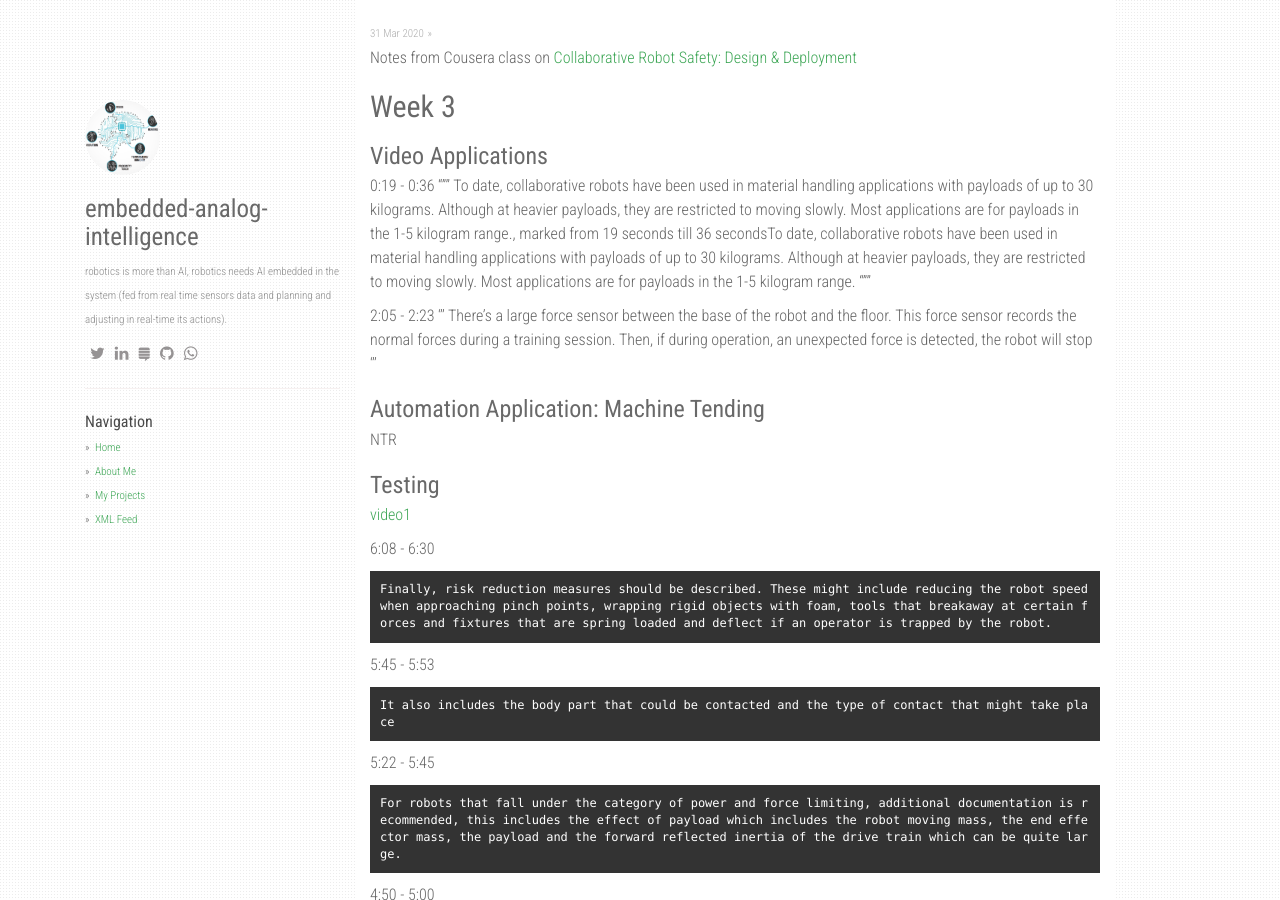
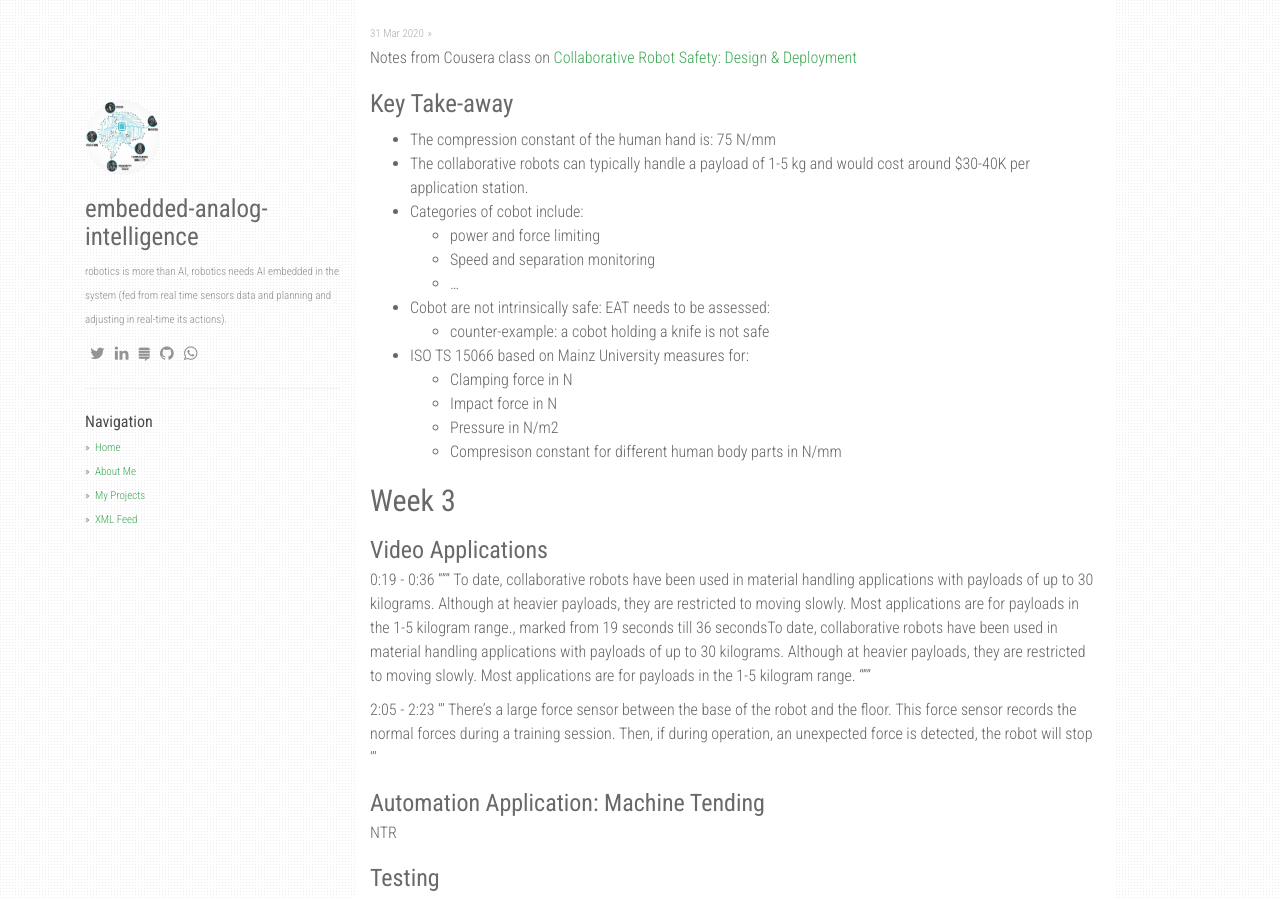
Before and after one commit to matt-chv/embedded-analog-intelligence, a Jekyll site: the page built from _posts/2020-04-06-coursera-cobots.md, in a window 1280 px wide and 900 px high. Built offline with Jekyll 4.4.1, drawn with Linux system fonts in a browser that asks for light colours; nearby versions of some CDN libraries; our own code applies the rules of GitHub Pages for plain Markdown files; comment, search, counter and statistics services are not loaded.

Commit message:
Update 2020-04-06-coursera-cobots.md
added key takeaway

```diff
--- a/_posts/2020-04-06-coursera-cobots.md
+++ b/_posts/2020-04-06-coursera-cobots.md
@@ -7,6 +7,23 @@ lang: en
 
 Notes from Cousera class on
 [Collaborative Robot Safety: Design & Deployment](https://de.coursera.org/learn/collaborative-robot-safety)
+
+# Key Take-away
+* The compression constant of the human hand is: 75 N/mm
+* The collaborative robots can typically handle a payload of 1-5 kg and would cost around $30-40K per application station.
+* Categories of cobot include:
+    * power and force limiting
+    * Speed and separation monitoring
+    * ...
+* Cobot are not intrinsically safe: EAT needs to be assessed:
+    * counter-example: a cobot holding a knife is not safe
+* ISO TS 15066 based on Mainz University measures for:
+    * Clamping force in N
+    * Impact force in N
+    * Pressure in N/m2
+    * Compresison constant for different human body parts in N/mm
+
+
 
 
 ## Week 3
```
